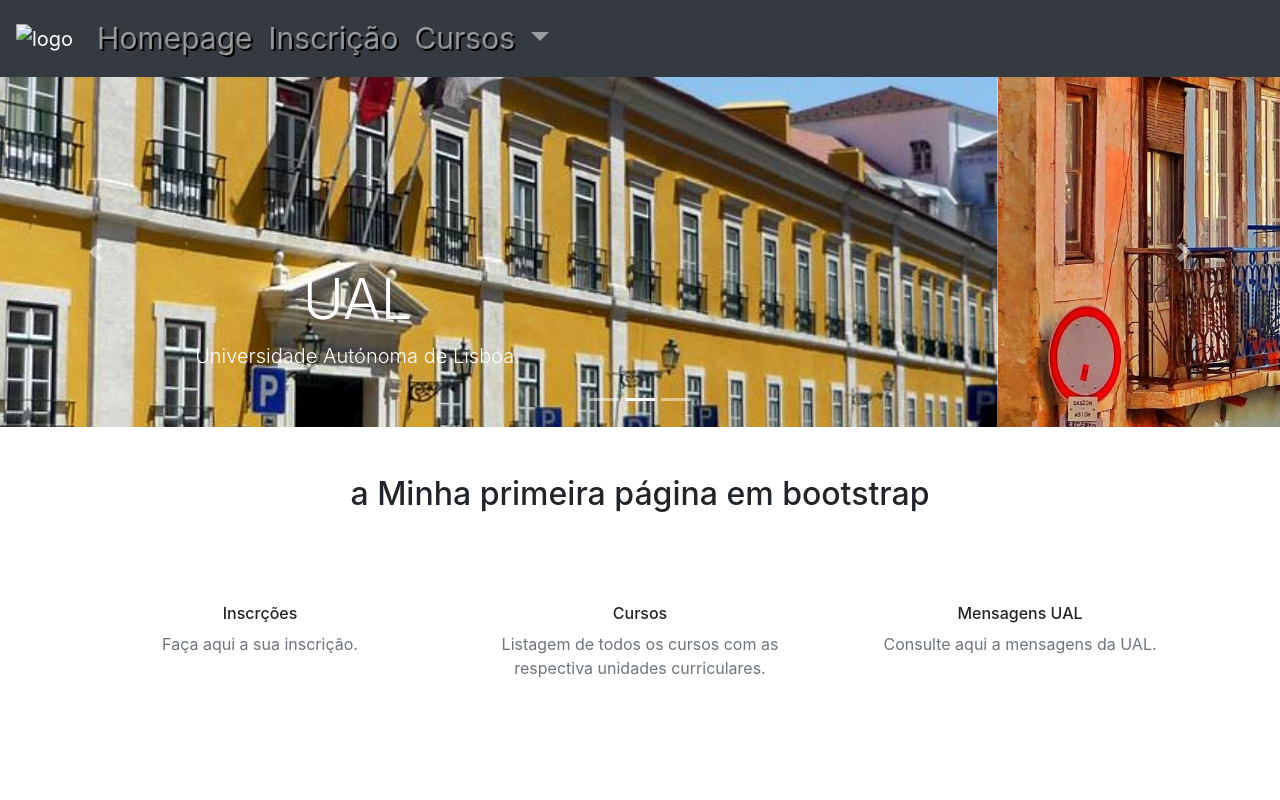
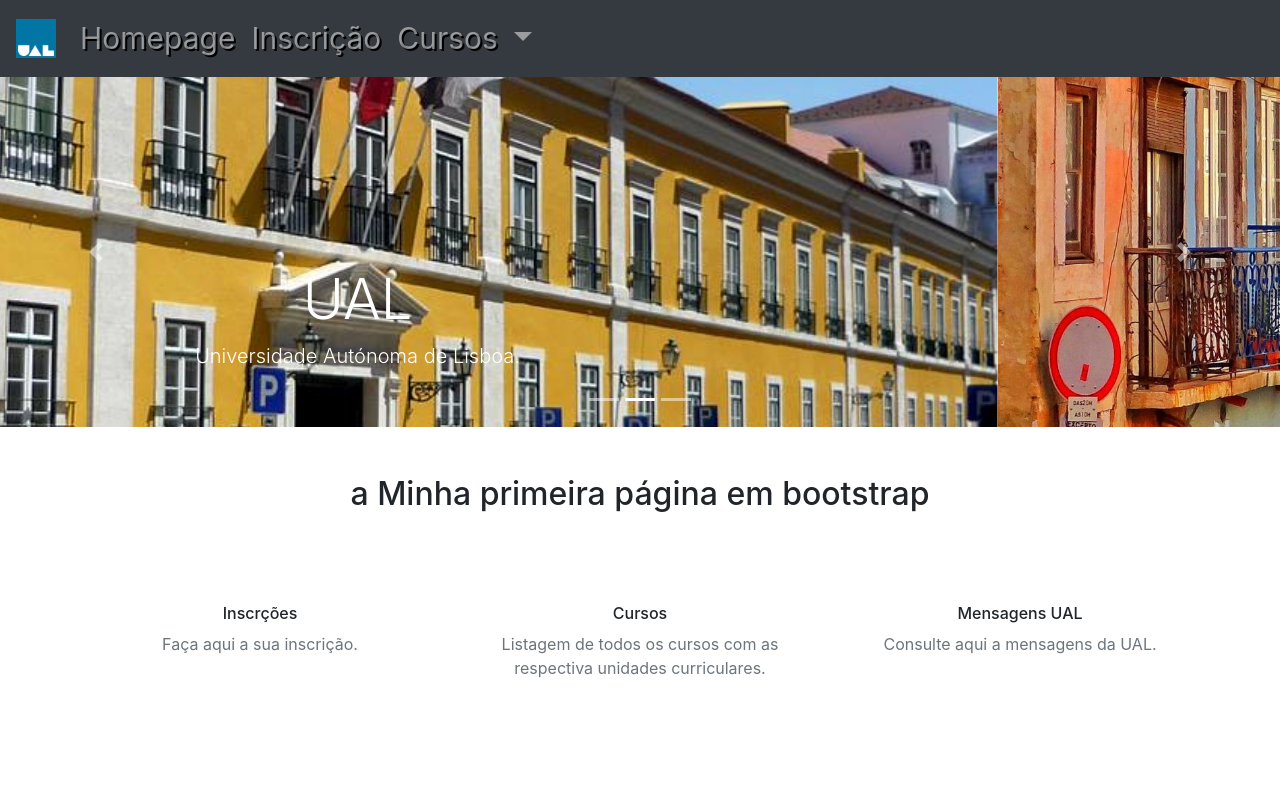
Before and after one commit to 19980708-UAL/19980708-UAL.github.io, a plain HTML site: page exercicioBotstrap.html in a window 1280 px wide. Shown: the top 800 px of the page. Drawn offline with nearby package versions, Linux system fonts and the light colour scheme.

Commit message:
Update exercicioBotstrap.html

```diff
--- a/exercicioBotstrap.html
+++ b/exercicioBotstrap.html
@@ -90,7 +90,7 @@
     <nav class="navbar navbar-expand-sm bg-dark navbar-dark">
       <!-- logotipo -->
       <a class="navbar-brand" href="#">
-        <img src="logo.jpg" alt="logo" style="width: 40px" />
+        <img src="./imagens/logo.jpg" alt="logo" style="width: 40px" />
       </a>
 
       <!-- links de navegação da barra menu -->
```
